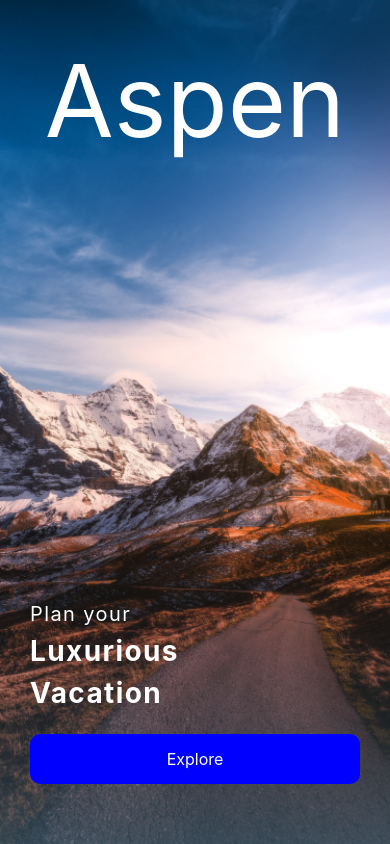
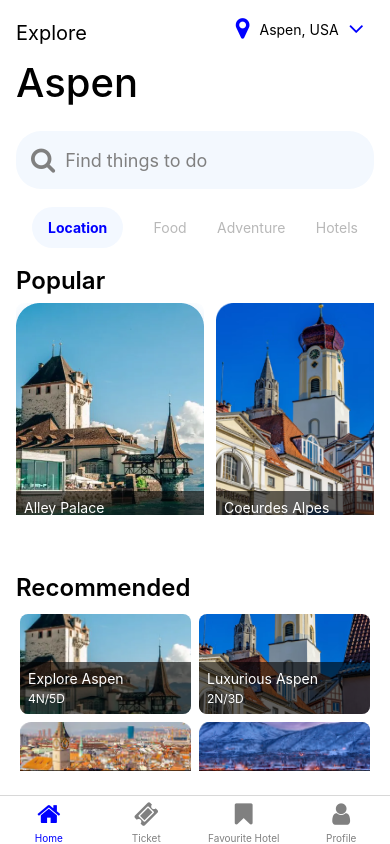
Before and after one commit to Saqibb786/Aspen, a React Native app: screen /BottomTabNavigator in a window 390 px wide. Built offline with nearby package versions, Linux system fonts and the light colour scheme.

Commit message:
Implemented Category List component

```diff
--- a/App.js
+++ b/App.js
@@ -1,9 +1,13 @@
 import { StyleSheet, Text, View } from "react-native";
 import React from "react";
 import RootStackNavigation from "./src/navigation/RootStackNavigation";
+import ParticularScreen from "./src/screens/particularScreen/ParticularScreen";
 
 const App = () => {
-  return <RootStackNavigation />;
+  return (
+    <RootStackNavigation />
+    // <ParticularScreen />
+  );
 };
 
 export default App;
--- a/src/assets/data/Data.js
+++ b/src/assets/data/Data.js
@@ -51,3 +51,5 @@
     image: require("../location_images/location4.png"),
   },
 ];
+
+export const CATEGORIES = ["Location", "Food", "Adventure", "Hotels"];
--- /dev/null
+++ b/src/components/CatergoryList.js
@@ -0,0 +1,54 @@
+import { StyleSheet, Text, View } from "react-native";
+import React, { useState } from "react";
+import { FlatList } from "react-native-gesture-handler";
+import { CATEGORIES } from "../assets/data/Data";
+
+const CategoryList = () => {
+  const [selected, setSelected] = useState(0);
+
+  return (
+    <View style={styles.container}>
+      {/* <FlatList
+        horizontal
+        data={CATEGORIES}
+        renderItem={renderItemHorizontal}
+        keyExtractor={(item) => item}
+        // showsHorizontalScrollIndicator={false}
+      /> */}
+      {CATEGORIES.map((item, index) => {
+        return index === selected ? (
+          <Text style={[styles.text, styles.selectedText]}>{item}</Text>
+        ) : (
+          <Text style={styles.text} onPress={() => setSelected(index)}>
+            {item}
+          </Text>
+        );
+      })}
+    </View>
+  );
+};
+
+export default CategoryList;
+
+const styles = StyleSheet.create({
+  container: {
+    flexDirection: "row",
+    justifyContent: "space-between",
+    alignItems: "center",
+
+    marginVertical: 18,
+    marginHorizontal: 16,
+  },
+  text: {
+    fontSize: 14,
+    color: "#B8B8B8",
+  },
+  selectedText: {
+    color: "blue",
+    fontWeight: "bold",
+    paddingHorizontal: 16,
+    paddingVertical: 12,
+    backgroundColor: "#176FF20D",
+    borderRadius: 50,
+  },
+});
--- a/src/components/SearchBar.js
+++ b/src/components/SearchBar.js
@@ -1,9 +1,9 @@
-import React, { useState } from 'react';
-import { View, TextInput, StyleSheet } from 'react-native';
-import { FontAwesome } from '@expo/vector-icons';
+import React, { useState } from "react";
+import { View, TextInput, StyleSheet } from "react-native";
+import { FontAwesome } from "@expo/vector-icons";
 
 const SearchBar = () => {
-  const [searchQuery, setSearchQuery] = useState('');
+  const [searchQuery, setSearchQuery] = useState("");
 
   return (
     <View style={styles.container}>
@@ -21,14 +21,13 @@
 
 const styles = StyleSheet.create({
   container: {
-    flexDirection: 'row',
-    alignItems: 'center',
+    flexDirection: "row",
+    alignItems: "center",
     borderRadius: 25,
     paddingHorizontal: 15,
     paddingVertical: 16,
-    marginTop:30,
-    marginBottom: 30,
-    backgroundColor: 'rgba(243, 248, 254, 1)',
+    marginTop: 24,
+    backgroundColor: "rgba(243, 248, 254, 1)",
   },
   icon: {
     marginRight: 10,
@@ -36,7 +35,7 @@
   input: {
     flex: 1,
     fontSize: 18,
-    color: '#333',
+    color: "#333",
   },
 });
 
--- a/src/navigation/BottomTabNavigation.js
+++ b/src/navigation/BottomTabNavigation.js
@@ -9,7 +9,7 @@
 
 const Tab = createBottomTabNavigator();
 
-const bottomTabNavigator = () => (
+const BottomTabNavigator = () => (
   <Tab.Navigator
     screenOptions={({ route }) => ({
       tabBarIcon: ({ color, size }) => {
@@ -25,10 +25,26 @@
       tabBarInactiveTintColor: "gray",
     })}
   >
-    <Tab.Screen name="Home" component={HomeScreen} options={{ headerShown: false }}/>
-    <Tab.Screen name="Ticket" component={DummyScreen}options={{ headerShown: false }} />
-    <Tab.Screen name="Favourite Hotel" component={DummyScreen} options={{ headerShown: false }}/>
-    <Tab.Screen name="Profile" component={DummyScreen} options={{ headerShown: false }}/>
+    <Tab.Screen
+      name="Home"
+      component={HomeScreen}
+      options={{ headerShown: false }}
+    />
+    <Tab.Screen
+      name="Ticket"
+      component={DummyScreen}
+      options={{ headerShown: false }}
+    />
+    <Tab.Screen
+      name="Favourite Hotel"
+      component={DummyScreen}
+      options={{ headerShown: false }}
+    />
+    <Tab.Screen
+      name="Profile"
+      component={DummyScreen}
+      options={{ headerShown: false }}
+    />
   </Tab.Navigator>
 );
-export default bottomTabNavigator;
+export default BottomTabNavigator;
--- a/src/navigation/RootStackNavigation.js
+++ b/src/navigation/RootStackNavigation.js
@@ -4,7 +4,7 @@
 // Screens
 import Splash from "../screens/splash/Splash";
 import ParticularScreen from "../screens/particularScreen/ParticularScreen";
-import bottomTabNavigator from "../navigation/BottomTabNavigation";
+import BottomTabNavigator from "../navigation/BottomTabNavigation";
 import HomeScreen from "../screens/home/Home";
 
 const Stack = createNativeStackNavigator();
@@ -21,8 +21,8 @@
           }}
         />
         <Stack.Screen
-          name="bottomTabNavigator"
-          component={bottomTabNavigator}
+          name="BottomTabNavigator"
+          component={BottomTabNavigator}
           options={{
             headerShown: false,
           }}
--- a/src/screens/home/Home.js
+++ b/src/screens/home/Home.js
@@ -13,6 +13,7 @@
 import SearchBar from "../../components/SearchBar";
 import PopularItem from "../../components/PopularItem";
 import RecommendedItem from "../../components/RecommendedItem";
+import CatergoryList from "../../components/CatergoryList";
 // Home Screen
 const HomeScreen = () => {
   return (
@@ -45,6 +46,7 @@
           <Text style={{ fontSize: 40, fontWeight: "500" }}>Aspen</Text>
         </View>
         <SearchBar />
+        <CatergoryList />
         <View style={styles.section}>
           <Text style={styles.sectionTitle}>Popular</Text>
           <FlatList
--- a/src/screens/splash/Splash.js
+++ b/src/screens/splash/Splash.js
@@ -12,7 +12,7 @@
   });
 
   const goToHomeScreen = () => {
-    navigation.navigate("bottomTabNavigator");
+    navigation.navigate("BottomTabNavigator");
   };
   if (!fontsLoaded) {
     return <AppLoading />;
```
